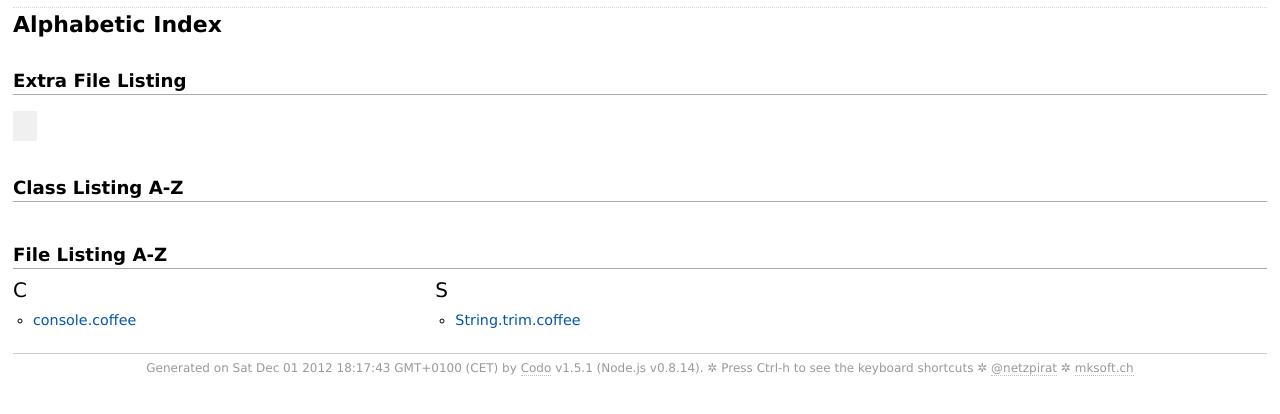
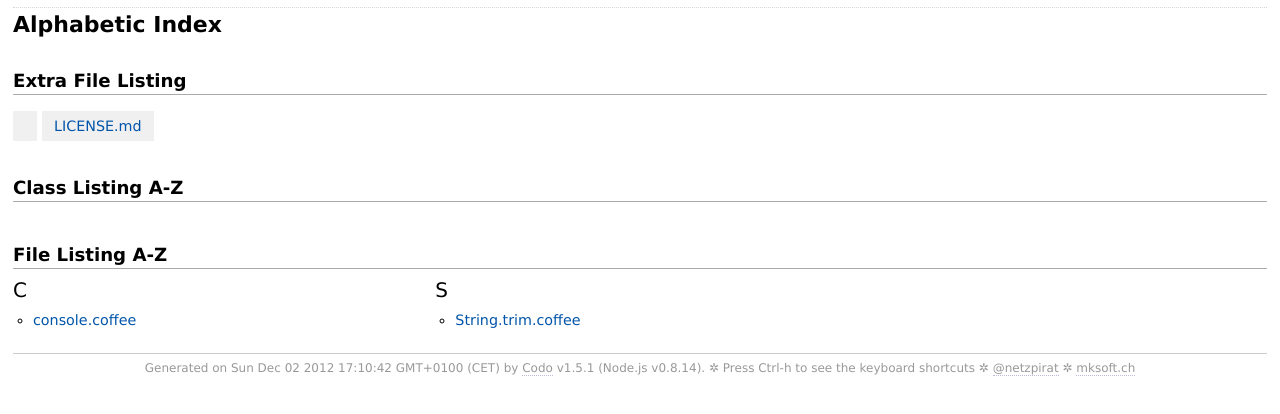
Before and after one commit to xstefanox/Polyfills, a plain HTML site: page doc/class_index.html in a window 1280 px wide. Shown: the part 44-458 px from the top of the page. Drawn offline with Linux system fonts and the light colour scheme.

Commit message:
Docs aligned to the last commit

```diff
--- a/doc/assets/search_data.js
+++ b/doc/assets/search_data.js
@@ -1 +1 @@
-window.searchData = [{"t":"String.trim.coffee","p":"files/String.trim.coffee.html"},{"t":"String.prototype.ltrim","p":"files/String.trim.coffee.html#String.prototype.ltrim-file","h":"String.trim.coffee"},{"t":"String.prototype.rtrim","p":"files/String.trim.coffee.html#String.prototype.rtrim-file","h":"String.trim.coffee"},{"t":"String.prototype.trim","p":"files/String.trim.coffee.html#String.prototype.trim-file","h":"String.trim.coffee"},{"t":"console.coffee","p":"files/console.coffee.html"},{"t":"emptyFn","p":"files/console.coffee.html#emptyFn-file","h":"console.coffee"},{"t":"","p":".html"}]
+window.searchData = [{"t":"String.trim.coffee","p":"files/String.trim.coffee.html"},{"t":"String.prototype.ltrim","p":"files/String.trim.coffee.html#String.prototype.ltrim-file","h":"String.trim.coffee"},{"t":"String.prototype.rtrim","p":"files/String.trim.coffee.html#String.prototype.rtrim-file","h":"String.trim.coffee"},{"t":"String.prototype.trim","p":"files/String.trim.coffee.html#String.prototype.trim-file","h":"String.trim.coffee"},{"t":"console.coffee","p":"files/console.coffee.html"},{"t":"emptyFn","p":"files/console.coffee.html#emptyFn-file","h":"console.coffee"},{"t":"","p":".html"},{"t":"LICENSE.md","p":"LICENSE.md.html"}]
--- a/doc/class_index.html
+++ b/doc/class_index.html
@@ -106,6 +106,9 @@
           <li>
             <a href='.html' title=''></a>
           </li>
+          <li>
+            <a href='LICENSE.md.html' title='LICENSE.md'>LICENSE.md</a>
+          </li>
         </ul>
         <h2>Class Listing A-Z</h2>
         <div class='index'>
@@ -133,7 +136,7 @@
     </div>
     <div id='footer'>
   Generated on
-  Sat Dec 01 2012 18:17:43 GMT+0100 (CET)
+  Sun Dec 02 2012 17:10:42 GMT+0100 (CET)
   by
   <a href='https://github.com/netzpirat/codo' title='CoffeeScript API documentation generator'>Codo</a>
   v1.5.1
```
Also changed, not shown: annotated-src/String.trim.html (+4 -4 lines), annotated-src/console.html (+1 -1 lines), doc/extra_list.html (+3 -0 lines), doc/files/String.trim.coffee.html (+1 -1 lines), doc/files/console.coffee.html (+1 -1 lines).
